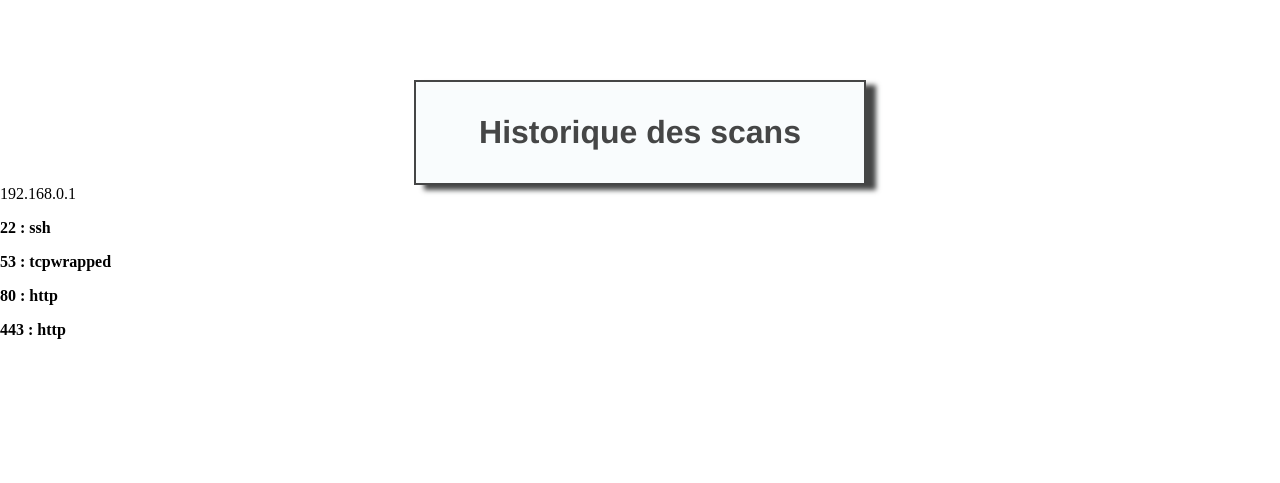
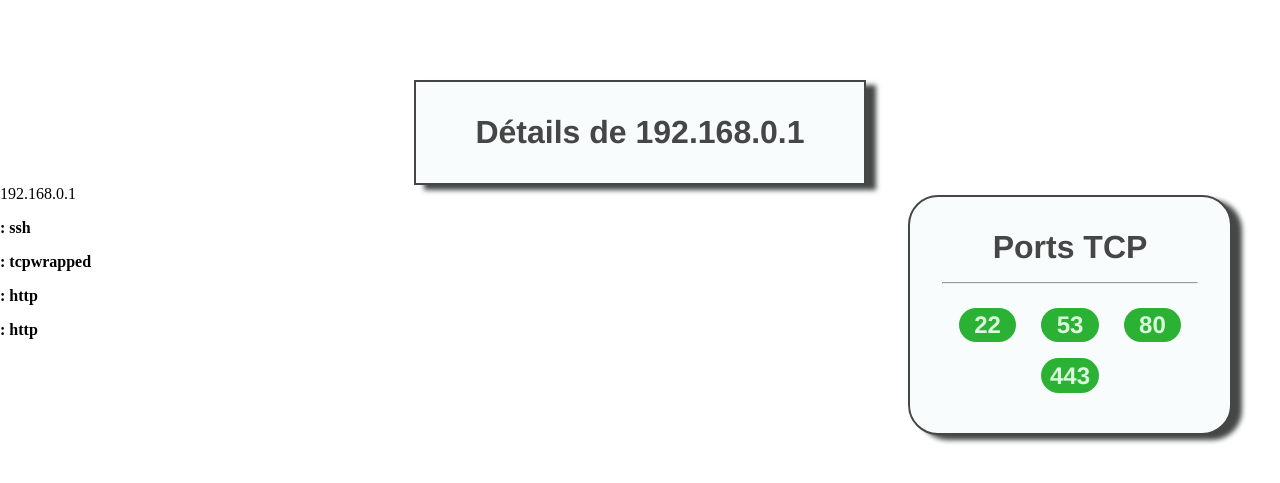
Before and after one commit to dsgdops/dsgScanpp, a Django app: page /scan/rapport/d870e7bb-0b77-458c-b196-489eae1611ae/ in a window 1280 px wide. Shown: the part 92-575 px from the top of the page. Run offline with Django 4.2, Linux system fonts and the light colour scheme; data comes from the database, SQL or seed files in the repository; both versions use the stored data as it was after the commit.

Commit message:
Configuration details

```diff
--- a/src/core/static/core/style.css
+++ b/src/core/static/core/style.css
@@ -118,3 +118,35 @@ body {
     transition: 0.5s;
     text-decoration: none;
 }
+
+.rapport_card {
+  color: #454646;
+  text-align: center;
+  margin-top: -10rem;
+  font-weight: bold;
+  font-family: Helvetica;
+  font-size: 2rem;
+  background: #f9fcfd;
+  width: 20%;
+  margin-left: auto;
+  margin-right: 3rem;
+  padding: 2rem;
+  border: 2px solid #454646;
+  border-radius: 30px;
+  box-shadow: 10px 5px 5px #454646;
+}
+
+
+.rapport_card .port {
+  color: #dbf9dd;
+  text-align: center;
+  font-weight: bold;
+  font-family: Helvetica;
+  font-size: 1.5rem;
+  background: #2bb134;
+  width: 20%;
+  padding: 0.20rem;
+  border-radius: 20px;
+  margin: 0.5rem;
+  display: inline-block;
+}
--- a/src/scan/templates/scan/scan_details.html
+++ b/src/scan/templates/scan/scan_details.html
@@ -2,13 +2,16 @@
 
 {% block title %} Liste des scans {% endblock %}
 
-{% block titre_page %}Historique des scans{% endblock %}
+{% block titre_page %}Détails de {{ object.host }} {% endblock %}
 
 {% block content %}
 
 {{ object.host }}
 
-{% for key, value in object.ports.items %}<p><strong>{{key}} : {{value.name}}</strong>{% endfor %}
-
+{% for key, value in object.ports.items %}<p><strong> : {{value.name}}</strong>{% endfor %}
+<div class="rapport_card">
+    Ports TCP <hr>
+    {% for key, value in object.ports.items %} <div class="port"> {{key}}</div> {% endfor %}
+</div>
 
 {% endblock %}
```
Also changed, not shown: src/db.sqlite3 (added).
